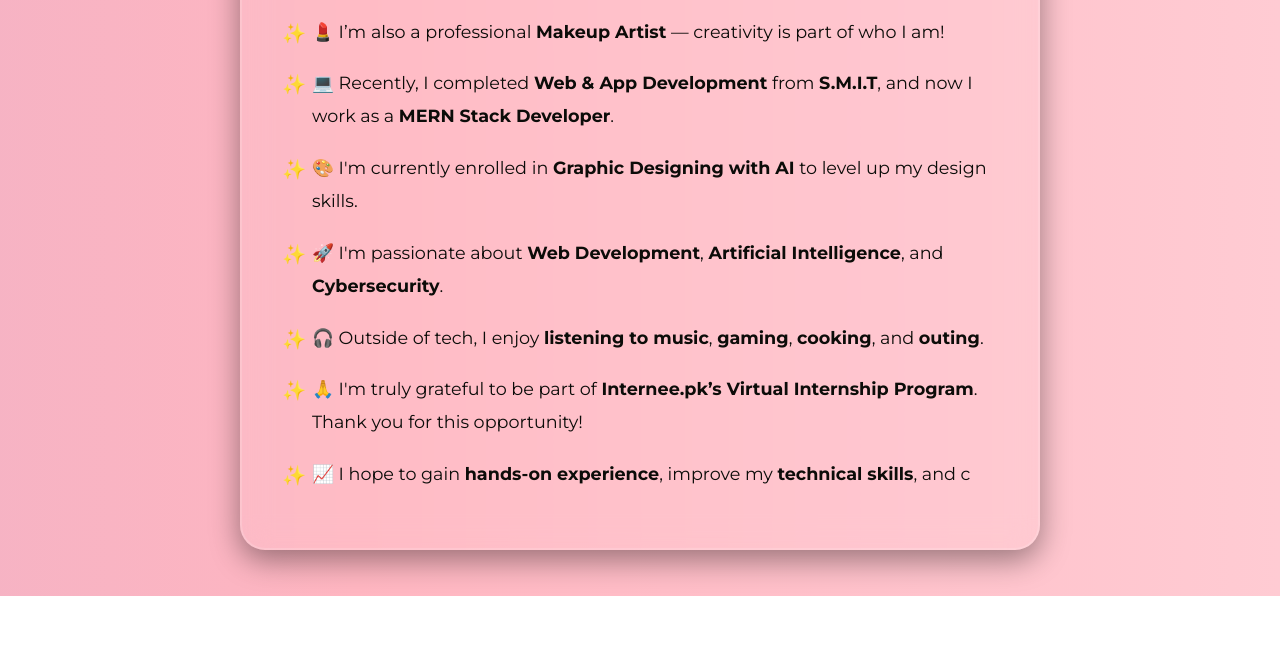
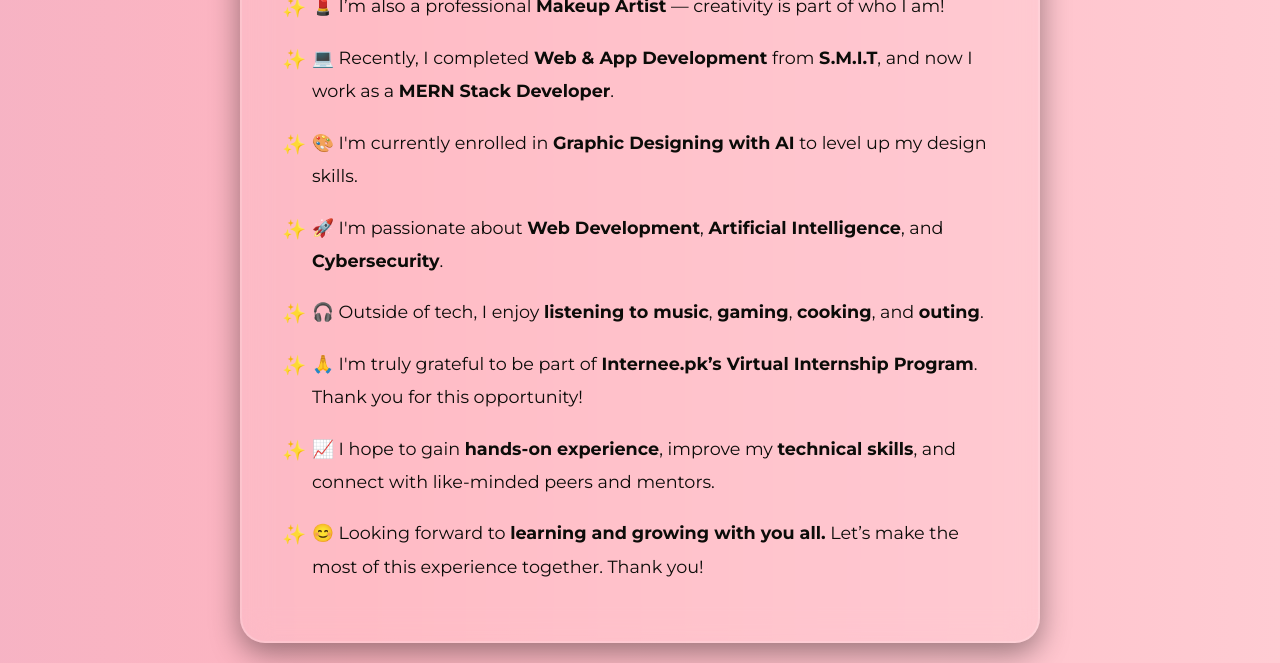
Before and after one commit to MARIAHUSSAIN123/Intro-for-internee.pk, a plain HTML site: page index.html in a window 1280 px wide. Shown: the part 204-867 px from the top of the page. Before the commit the page ends 800 px from the top, so only its background shows below. Drawn offline with Linux system fonts and the light colour scheme.

Commit message:
Update index.html

```diff
--- a/index.html
+++ b/index.html
@@ -133,7 +133,7 @@
   </style>
 </head>
 <body>
-  <div class="card">
+   <div class="card">
     <h1>👋 Hello, I'm Maria!</h1>
     <p>🎓 I’ve done my <strong>Master’s in Economics</strong> from <strong>University of Karachi</strong>.</p>
     <p>💄 I’m also a professional <strong>Makeup Artist</strong> — creativity is part of who I am!</p>
@@ -142,4 +142,8 @@
     <p>🚀 I'm passionate about <strong>Web Development</strong>, <strong>Artificial Intelligence</strong>, and <strong>Cybersecurity</strong>.</p>
     <p>🎧 Outside of tech, I enjoy <strong>listening to music</strong>, <strong>gaming</strong>, <strong>cooking</strong>, and <strong>outing</strong>.</p>
     <p>🙏 I'm truly grateful to be part of <strong>Internee.pk’s Virtual Internship Program</strong>. Thank you for this opportunity!</p>
-    <p>📈 I hope to gain <strong>hands-on experience</strong>, improve my <strong>technical skills</strong>, and c
+    <p>📈 I hope to gain <strong>hands-on experience</strong>, improve my <strong>technical skills</strong>, and connect with like-minded peers and mentors.</p>
+    <p>😊 Looking forward to <strong> learning and growing with you all.</strong> Let’s make the most of this experience together. Thank you!</p>
+  </div>
+</body>
+</html>
```
